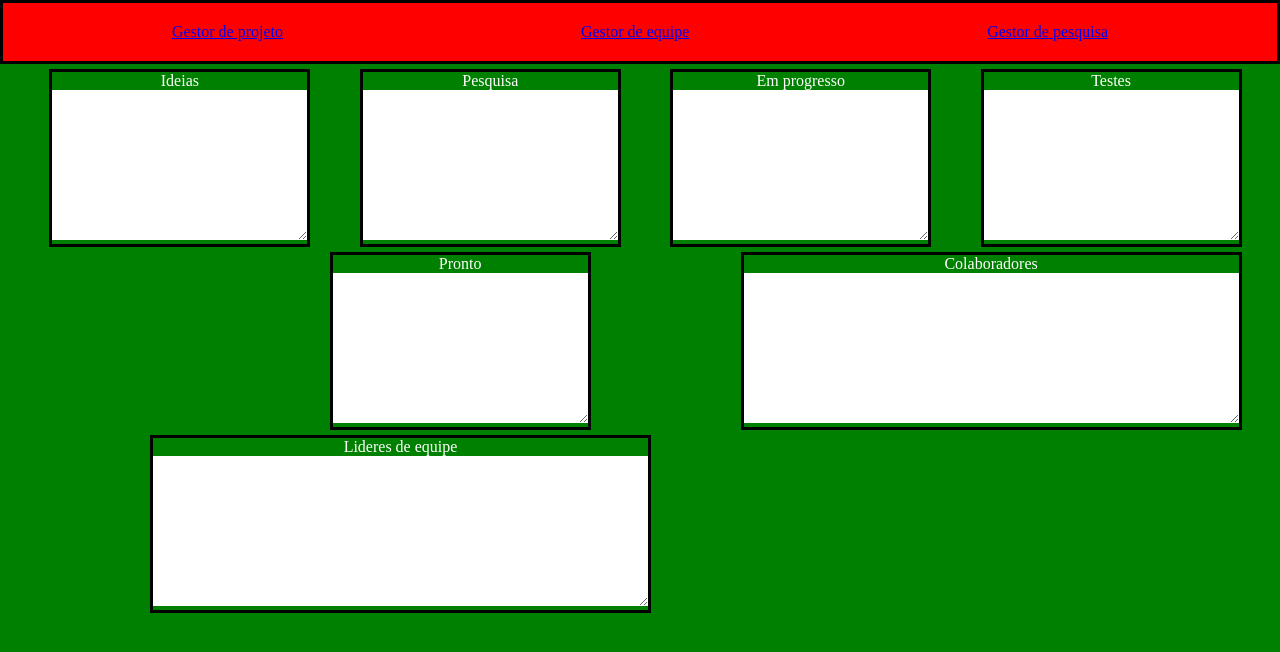
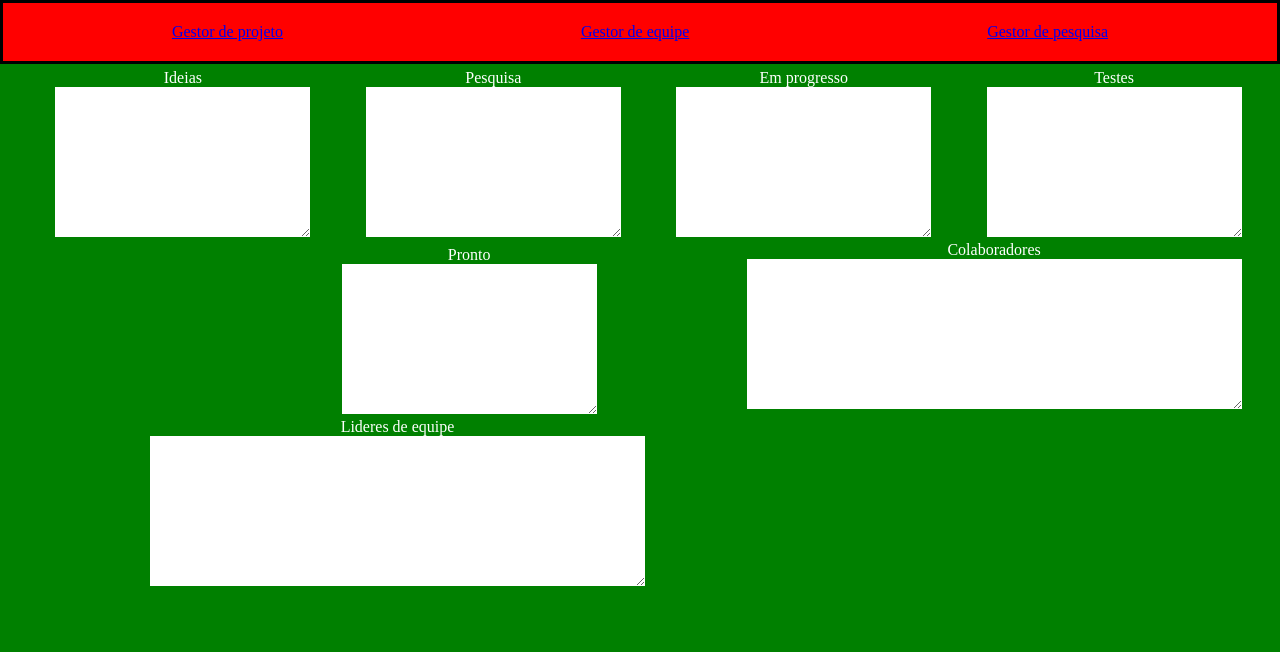
Before and after one commit to shadowruge/kanban, a plain HTML site: page index.html in a window 1280 px wide. Drawn offline with Linux system fonts and the light colour scheme.

Commit message:
Update index.html

```diff
--- a/index.html
+++ b/index.html
@@ -49,25 +49,6 @@
         margin-left: auto;
     }
 
-    .ideias {
-        border: 3px solid black;
-    }
-
-    .pesquisa {
-        border: 3px solid black;
-    }
-
-    .progresso {
-        border: 3px solid black;
-    }
-
-    .testes {
-        border: 3px solid black;
-    }
-
-    .pronto {
-        border: 3px solid black;
-    }
 
     .membros,
     .membros-lideres {
@@ -76,15 +57,7 @@
 
     }
 
-    .membros {
-        margin-top: 5px;
-        border: 3px solid black;
-    }
 
-    .membros-lideres {
-        margin-top: 5px;
-        border: 3px solid black;
-    }
 </style>
 
 <body>
```
